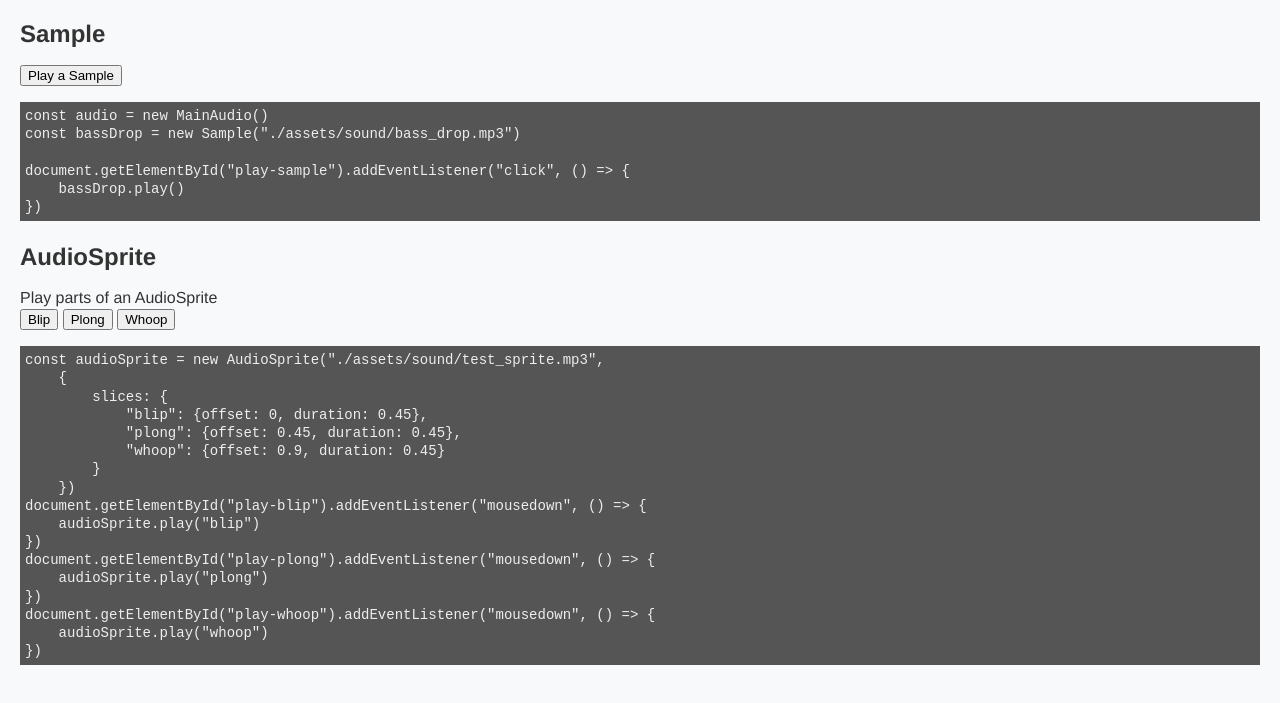
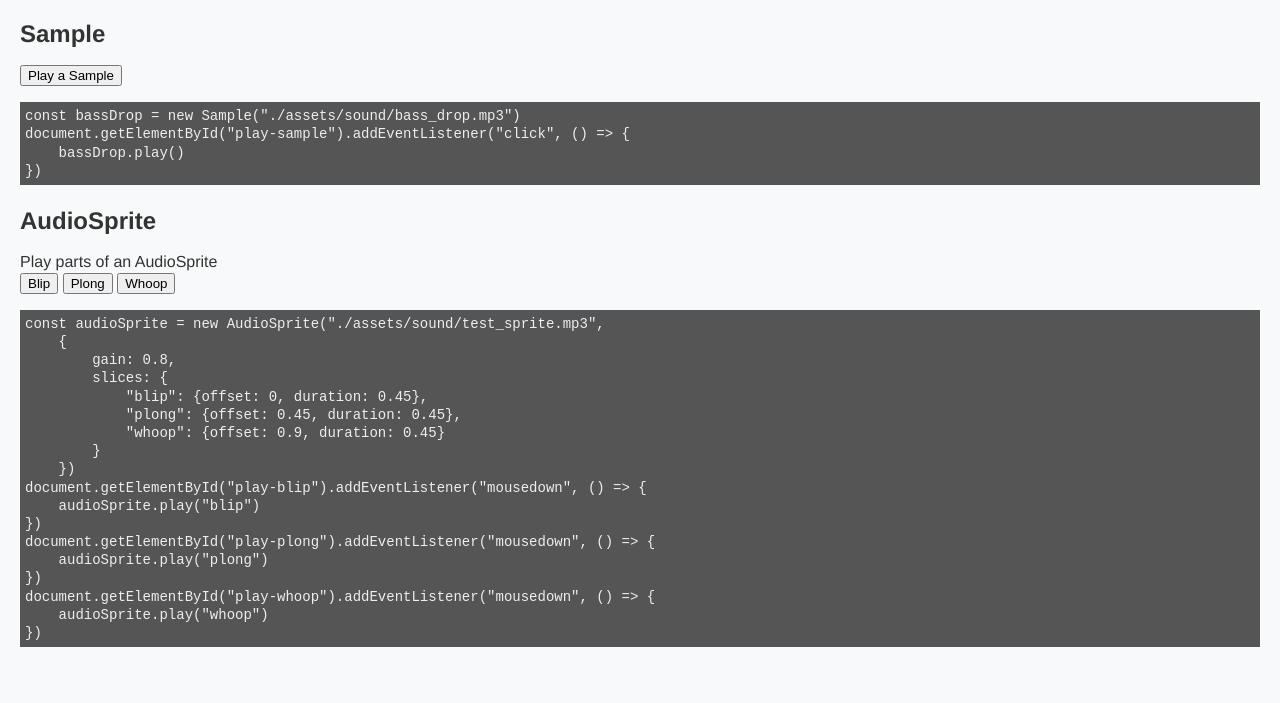
Before and after one commit to shaack/svjs-audio, a website: page index.html in a window 1280 px wide. Shown: the part 65-768 px from the top of the page. Drawn offline with Linux system fonts and the light colour scheme.

Commit message:
Documentation optimization.

```diff
--- a/index.html
+++ b/index.html
@@ -12,9 +12,7 @@
     <button id="play-sample">Play a Sample</button>
 </p>
 <pre class="code">
-const audio = new MainAudio()
 const bassDrop = new Sample("./assets/sound/bass_drop.mp3")
-
 document.getElementById("play-sample").addEventListener("click", () => {
     bassDrop.play()
 })
@@ -30,6 +28,7 @@ document.getElementById("play-sample").addEventListener("click", () => {
 <pre class="code">
 const audioSprite = new AudioSprite("./assets/sound/test_sprite.mp3",
     {
+        gain: 0.8,
         slices: {
             "blip": {offset: 0, duration: 0.45},
             "plong": {offset: 0.45, duration: 0.45},
@@ -59,6 +58,7 @@ document.getElementById("play-whoop").addEventListener("mousedown", () => {
 
     const audioSprite = new AudioSprite("./assets/sound/test_sprite.mp3",
         {
+            gain: 0.8,
             slices: {
                 "blip": {offset: 0, duration: 0.45},
                 "plong": {offset: 0.45, duration: 0.45},
```
Also changed, not shown: README.md.
